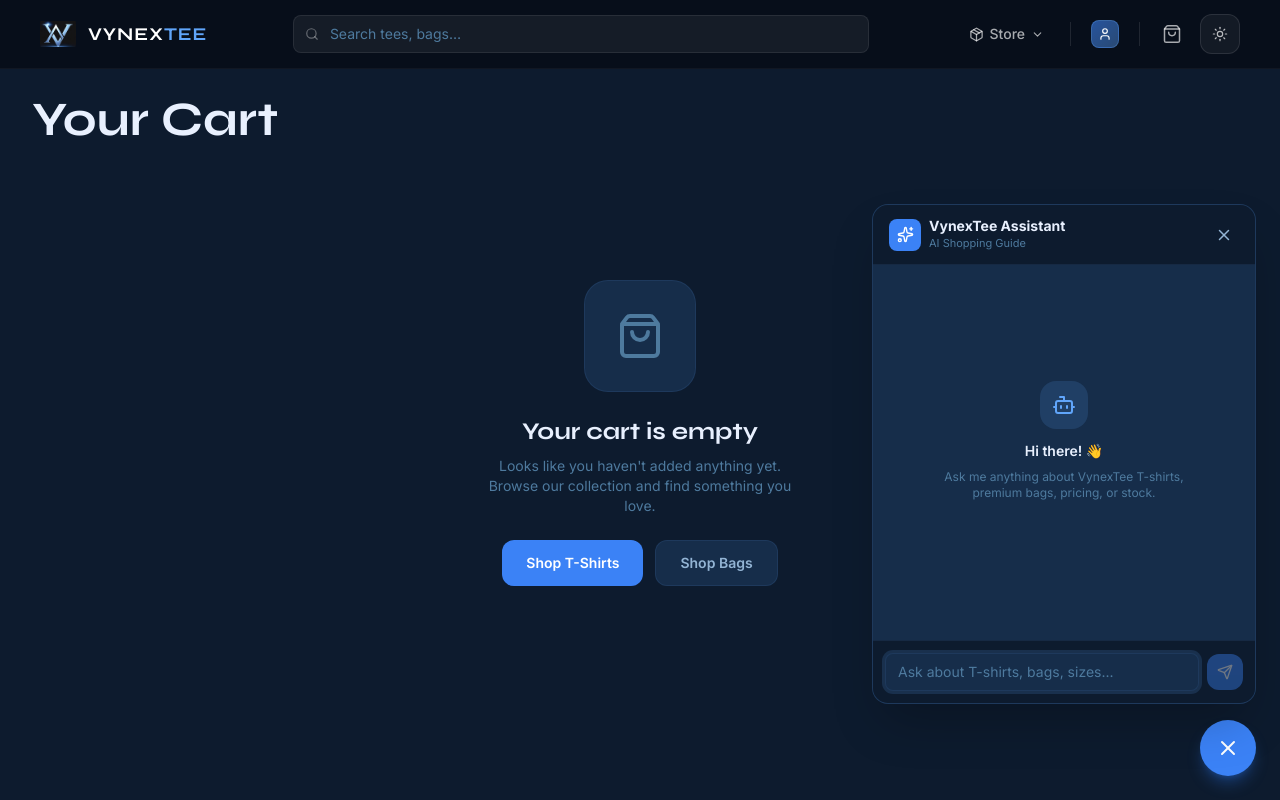
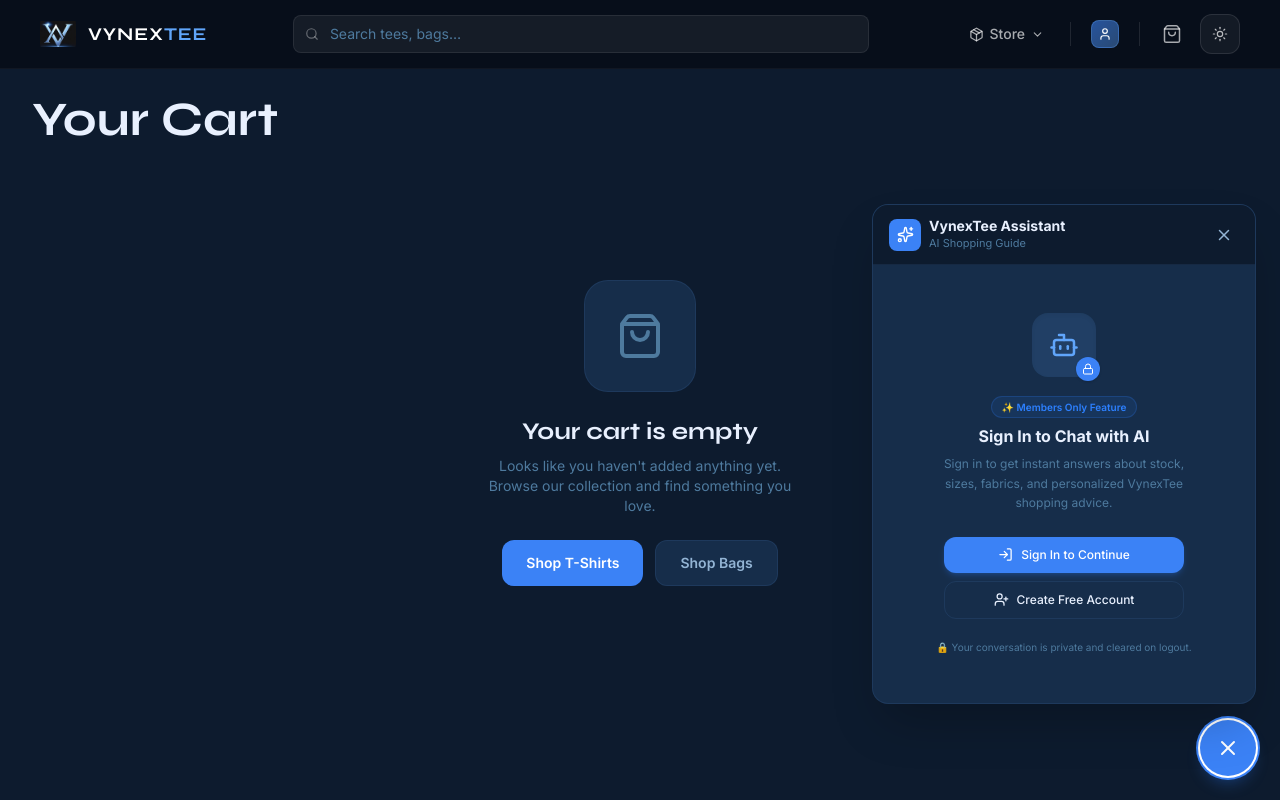
Before and after one commit to Adityagoyal1304/VynexTee, a React (Vite) app in the folder frontend/: page /cart in a window 1280 px wide. Both pictures are taken after a click on the button 1228 px from the left and 748 px from the top of the page. Shown: the top 800 px of the page. Built offline with nearby package versions, Linux system fonts and the light colour scheme.

Commit message:
feat(chatbot): require user sign-in to chat and isolate chat history per user

```diff
--- a/frontend/src/components/ui/ChatWidget.jsx
+++ b/frontend/src/components/ui/ChatWidget.jsx
@@ -2,9 +2,11 @@
 // Floating AI Shopping Assistant chatbot widget
 
 import React, { useState, useRef, useEffect } from "react";
-import { MessageCircle, X, Send, Trash2, Bot, User, Sparkles } from "lucide-react";
+import { MessageCircle, X, Send, Trash2, Bot, User, Sparkles, Lock, LogIn, UserPlus } from "lucide-react";
+import { useNavigate } from "react-router-dom";
 import toast from "react-hot-toast";
 import useChatStore from "@/store/chatStore";
+import useAuthStore from "@/store/authStore";
 import { sendMessage } from "@/services/chatService";
 
 const ChatWidget = () => {
@@ -18,9 +20,21 @@ const ChatWidget = () => {
     clearChat,
   } = useChatStore();
 
+  const { user, isAuthenticated } = useAuthStore();
+  const navigate = useNavigate();
+
   const [input, setInput] = useState("");
   const messagesEndRef = useRef(null);
   const inputRef = useRef(null);
+  const prevUserIdRef = useRef(user?._id || null);
+
+  useEffect(() => {
+    const currentUserId = user?._id || null;
+    if (prevUserIdRef.current !== currentUserId) {
+      clearChat();
+      prevUserIdRef.current = currentUserId;
+    }
+  }, [user?._id, clearChat]);
 
   const scrollToBottom = () => {
     messagesEndRef.current?.scrollIntoView({ behavior: "smooth" });
@@ -100,13 +114,15 @@ const ChatWidget = () => {
                   className="text-[11px]"
                   style={{ color: "var(--text-muted)" }}
                 >
-                  AI Shopping Guide
+                  {isAuthenticated && user?.name
+                    ? `Personal Guide for ${user.name.split(" ")[0]}`
+                    : "AI Shopping Guide"}
                 </p>
               </div>
             </div>
 
             <div className="flex items-center gap-1">
-              {messages.length > 0 && (
+              {isAuthenticated && messages.length > 0 && (
                 <button
                   type="button"
                   onClick={() => {
@@ -134,6 +150,72 @@ const ChatWidget = () => {
             </div>
           </div>
 
+          {!isAuthenticated ? (
+            <div className="flex-1 flex flex-col items-center justify-center p-6 text-center space-y-4">
+              <div
+                className="flex h-16 w-16 items-center justify-center rounded-2xl shadow-inner relative"
+                style={{ backgroundColor: "var(--accent-glow)" }}
+              >
+                <Bot size={30} style={{ color: "var(--accent)" }} />
+                <div className="absolute -bottom-1 -right-1 flex h-6 w-6 items-center justify-center rounded-full bg-[#3b82f6] text-white shadow">
+                  <Lock size={12} />
+                </div>
+              </div>
+
+              <div className="space-y-1.5 max-w-[260px]">
+                <span className="inline-block px-2.5 py-0.5 rounded-full text-[10px] font-semibold bg-blue-500/10 text-blue-500 border border-blue-500/20">
+                  ✨ Members Only Feature
+                </span>
+                <h4
+                  className="text-base font-bold"
+                  style={{ color: "var(--text-primary)" }}
+                >
+                  Sign In to Chat with AI
+                </h4>
+                <p
+                  className="text-xs leading-relaxed"
+                  style={{ color: "var(--text-muted)" }}
+                >
+                  Sign in to get instant answers about stock, sizes, fabrics, and personalized VynexTee shopping advice.
+                </p>
+              </div>
+
+              <div className="flex flex-col w-full gap-2 pt-2 max-w-[240px]">
+                <button
+                  type="button"
+                  onClick={() => {
+                    toggleOpen();
+                    navigate("/login");
+                  }}
+                  className="flex items-center justify-center gap-2 w-full py-2.5 px-4 rounded-xl font-medium text-xs bg-[#3b82f6] text-white shadow-md shadow-blue-500/20 transition-all hover:bg-blue-600 hover:shadow-blue-500/30"
+                >
+                  <LogIn size={15} />
+                  Sign In to Continue
+                </button>
+
+                <button
+                  type="button"
+                  onClick={() => {
+                    toggleOpen();
+                    navigate("/register");
+                  }}
+                  className="flex items-center justify-center gap-2 w-full py-2.5 px-4 rounded-xl font-medium text-xs border transition-colors hover:bg-white/5"
+                  style={{
+                    color: "var(--text-primary)",
+                    borderColor: "var(--border-light)",
+                  }}
+                >
+                  <UserPlus size={15} />
+                  Create Free Account
+                </button>
+              </div>
+
+              <p className="text-[10px] pt-1" style={{ color: "var(--text-muted)" }}>
+                🔒 Your conversation is private and cleared on logout.
+              </p>
+            </div>
+          ) : (
+            <>
               {/* Messages Area */}
               <div className="flex-1 overflow-y-auto p-4 space-y-3">
                 {messages.length === 0 ? (
@@ -251,6 +333,8 @@ const ChatWidget = () => {
                   <Send size={16} />
                 </button>
               </form>
+            </>
+          )}
         </div>
       )}
 
--- a/frontend/src/store/authStore.js
+++ b/frontend/src/store/authStore.js
@@ -27,12 +27,18 @@ const useAuthStore = create(
         }),
 
       /** Call on logout */
-      logout: () =>
+      logout: () => {
+        try {
+          localStorage.removeItem("vynextee-chat");
+        } catch (e) {
+          // ignore localStorage errors
+        }
         set({
           user: null,
           token: null,
           isAuthenticated: false,
-        }),
+        });
+      },
     }),
     {
       name: "vynex-auth", // localStorage key
```
Lines whose indentation alone changed are shown as unchanged.
